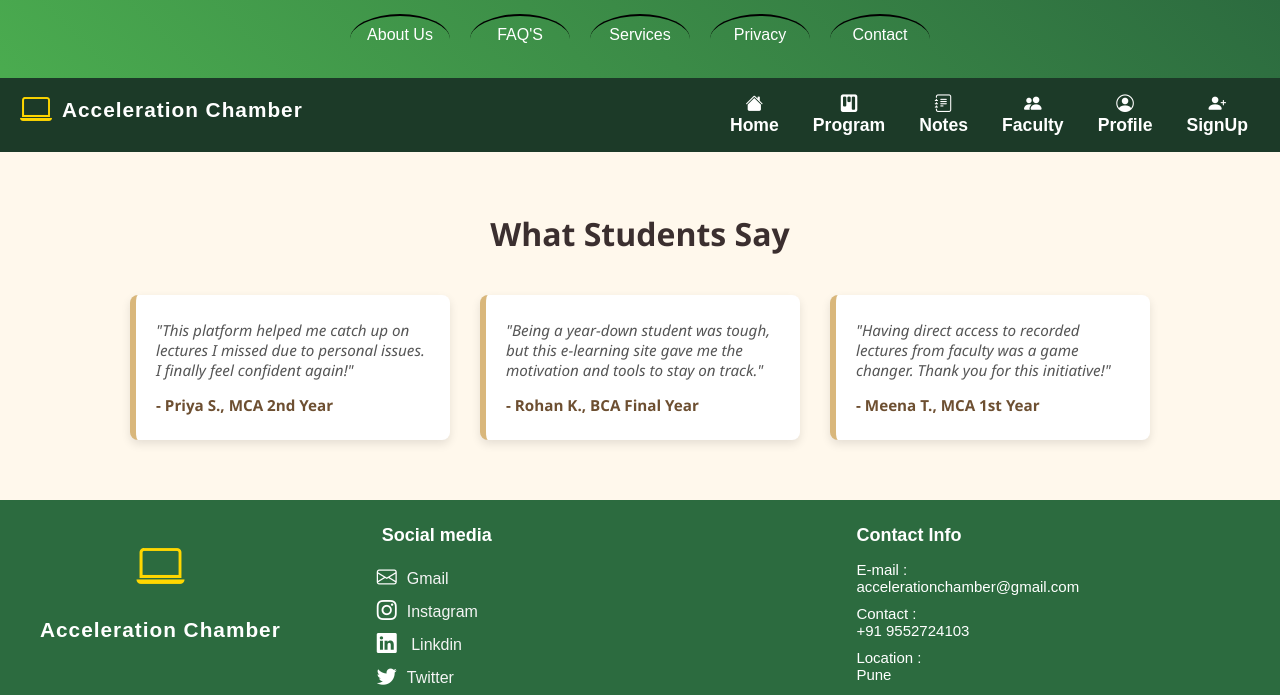
After one commit to atharvdhebe/Acceleration-Chamber, a PHP site: page /testimonials.php in a window 1280 px wide. The commit adds this page. Shown: the top 695 px of the page. Run offline with PHP 8.4, Linux system fonts and the light colour scheme.

Commit message:
added  faculty and testimonial tabs

```diff
--- a/cards.php
+++ b/cards.php
@@ -105,7 +105,7 @@
                         <h5 class="card-title">Expert Faculty</h5>
                         <p class="card-text">Expert in Data Science with over 15 years of experience in teaching and
                             research.</p>
-                        <a href="instructor-profile.html" class="btn btn-info">View Profile</a>
+                        <a href="faculty.php" class="btn btn-info">View Profile</a>
                     </div>
                 </div>
             </div>
@@ -118,7 +118,7 @@
                         <h5 class="card-title">Happy Learners</h5>
                         <p class="card-text">"This platform helped me gain practical skills in Python and data science."
                         </p>
-                        <a href="student-testimonials.html" class="btn btn-warning">See More</a>
+                        <a href="testimonials.php" class="btn btn-warning">See More</a>
                     </div>
                 </div>
             </div>
--- a/nav.php
+++ b/nav.php
@@ -245,7 +245,7 @@
         </li>
 
         <li><a href="notes.html"><i class="bi bi-journal-text"></i><span class="nav-label">Notes</span></a></li>
-        <li><a href="faculty.html"><i class="bi bi-people-fill"></i><span class="nav-label">Faculty</span></a></li>
+        <li><a href="faculty.php"><i class="bi bi-people-fill"></i><span class="nav-label">Faculty</span></a></li>
         <li><a href="profile.html"><i class="bi bi-person-circle"></i><span class="nav-label">Profile</span></a></li>
         <li><a href="signup.html"><i class="bi bi-person-plus-fill"></i><span class="nav-label">SignUp</span></a></li>
       </ul>
--- /dev/null
+++ b/testimonials.php
@@ -0,0 +1,90 @@
+<!DOCTYPE html>
+<html lang="en">
+
+<head>
+    <meta charset="UTF-8">
+    <meta name="viewport" content="width=device-width, initial-scale=1.0">
+    <title>Document</title>
+</head>
+<style>
+    .testimonial-section {
+        background-color: #fff8ec;
+        padding: 60px 20px;
+        text-align: center;
+        font-family: 'Segoe UI', Tahoma, Geneva, Verdana, sans-serif;
+    }
+
+    .testimonial-section h2 {
+        font-size: 2rem;
+        color: #3b2f2f;
+        margin-bottom: 40px;
+    }
+
+    .testimonial-grid {
+        display: flex;
+        flex-wrap: wrap;
+        justify-content: center;
+        gap: 30px;
+    }
+
+    .testimonial-card {
+        background-color: #fff;
+        border-left: 6px solid #d9b77b;
+        box-shadow: 0 4px 10px rgba(0, 0, 0, 0.1);
+        padding: 25px 20px;
+        max-width: 320px;
+        border-radius: 8px;
+        text-align: left;
+        transition: all 0.3s ease;
+    }
+
+    .testimonial-card:hover {
+        transform: translateY(-5px);
+        box-shadow: 0 6px 15px rgba(0, 0, 0, 0.15);
+    }
+
+    .testimonial-card .quote {
+        font-style: italic;
+        color: #555;
+        margin-bottom: 15px;
+        font-size: 0.95rem;
+    }
+
+    .testimonial-card h4 {
+        color: #6d4f31;
+        font-weight: 600;
+        font-size: 0.95rem;
+    }
+</style>
+
+<body>
+    <?php include('nav.php') ?>
+    <section class="testimonial-section">
+        <h2>What Students Say</h2>
+        <div class="testimonial-grid">
+
+            <div class="testimonial-card">
+                <p class="quote">"This platform helped me catch up on lectures I missed due to personal issues. I
+                    finally feel confident again!"</p>
+                <h4>- Priya S., MCA 2nd Year</h4>
+            </div>
+
+            <div class="testimonial-card">
+                <p class="quote">"Being a year-down student was tough, but this e-learning site gave me the motivation
+                    and tools to stay on track."</p>
+                <h4>- Rohan K., BCA Final Year</h4>
+            </div>
+
+            <div class="testimonial-card">
+                <p class="quote">"Having direct access to recorded lectures from faculty was a game changer. Thank you
+                    for this initiative!"</p>
+                <h4>- Meena T., MCA 1st Year</h4>
+            </div>
+
+        </div>
+    </section>
+
+</body>
+<?php include('footer.php') ?>
+
+</html>
```
Also changed, not shown: faculty.php (added, +151 -0 lines).
